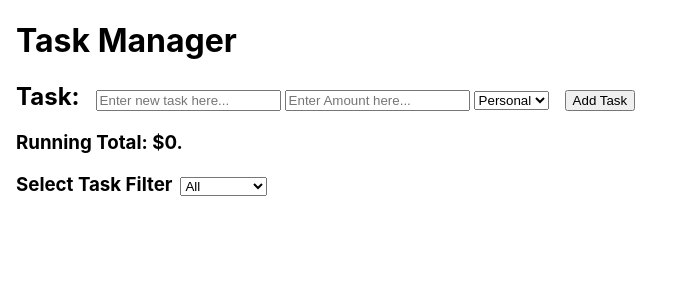
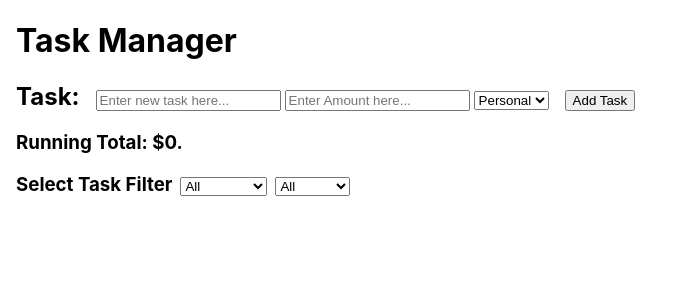
Before and after one commit to THENEXTNEX/orionpractice, a React (Create React App) app in the folder React/task-manager/: page / in a window 1280 px wide. Shown: the top 300 px of the page, without its empty margins (0-682 px from the left). Built offline with nearby package versions, Linux system fonts and the light colour scheme.

Commit message:
Can filter based on the category as well as completion now

```diff
--- a/React/task-manager/src/App.js
+++ b/React/task-manager/src/App.js
@@ -62,12 +62,21 @@ function App() {
       <h3>
          Select Task Filter
         <select
-        style={{marginLeft : "8px"}}
+        style={{marginLeft : "8px", marginRight: "8px"}}
         value={filter}
         onChange={(e) => setFilter(e.target.value)}>
           <option value={"All"}>All</option>
           <option value={"Completed"}>Completed</option>
           <option value={"Not Done"}>Not Done</option>
+        </select>
+        <select
+        value={categoryFilter}
+        onChange={(e) => setCategoryFilter(e.target.value)}>
+          <option value={"All"}>All</option>
+          <option value={"Personal"}>Personal</option>
+          <option value={"School"}>School</option>
+          <option value={"Travel"}>Travel</option>
+          <option value={"Food"}>Food</option>
         </select>
       </h3>
       <ul>
@@ -76,7 +85,8 @@ function App() {
           if(filter === "Completed") return task.isDone;
           if(filter === "Not Done") return !task.isDone;
           return false;
-        }).map((task, index) => (
+        }).filter((task) =>
+        categoryFilter === "All" ? true : task.category === categoryFilter).map((task, index) => (
           <li key={index}>
             {task.text} - Cost: ${task.amount} - Category: {task.category}
             {!task.isDone ? <button onClick={()=>completeTask(index)} style={{marginLeft:"4px"}}>Complete Task</button> : <button style={{marginLeft:"4px"}}>Undo Completion</button>}
```
